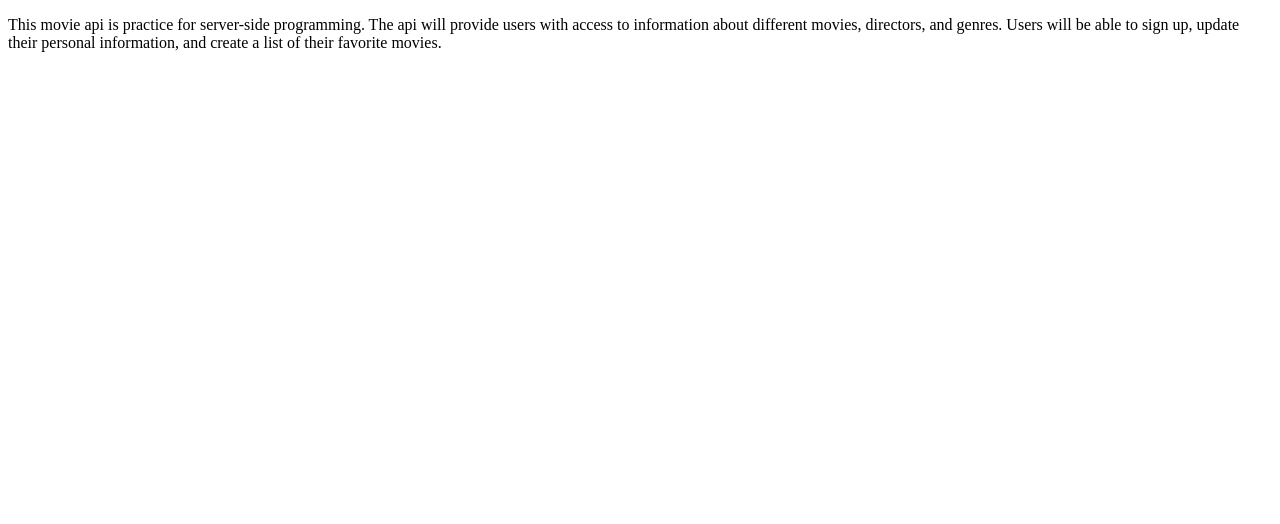
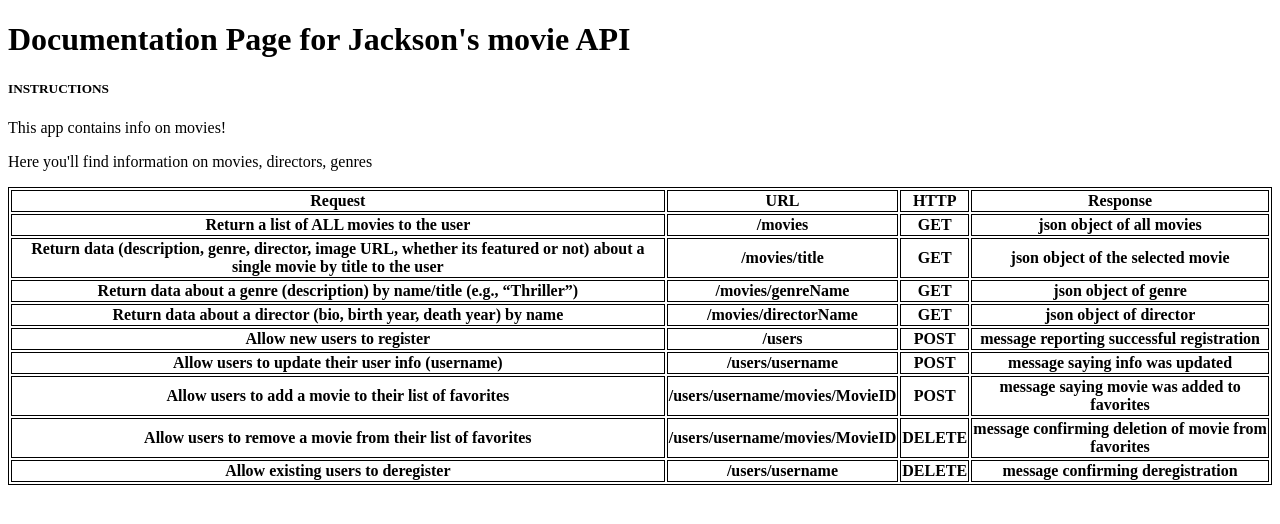
Before and after one commit to jacksonpickard/movie_api, a website: page public/documentation.html in a window 1280 px wide. Drawn offline with Linux system fonts and the light colour scheme.

Commit message:
Update documentation.html

```diff
--- a/public/documentation.html
+++ b/public/documentation.html
@@ -5,13 +5,83 @@
   <meta charset="utf-8">
   <meta name="viewport" content="width=device-width">
   <title>Jackson's Movie api</title>
-  <link href="style.css" rel="stylesheet" type="text/css" />
+  <style>
+    table, th, td {
+      border: 1px solid
+    }
+  </style>
 </head>
-
 <body>
-<p>This movie api is practice for server-side programming. The api will provide users with access to information about different
-    movies, directors, and genres. Users will be able to sign up, update their
-    personal information, and create a list of their favorite movies.</p>
+  <h1>Documentation Page for Jackson's movie API</h1>
+  <h5>INSTRUCTIONS</h5>
+    <p>This app contains info on movies!</p>
+    <p>Here you'll find information on movies, directors, genres</p>
+  <table>
+    <thead>
+      <tr>
+        <th>Request</th>
+        <th>URL</th>
+        <th>HTTP</th>
+        <th>Response</th>
+      </tr>
+    </thead>
+    <tbody>
+      <tr>
+        <th>Return a list of ALL movies to the user</th>
+        <th>/movies</th>
+        <th>GET</th>
+        <th>json object of all movies</th>
+      </tr>
+      <tr>
+        <th>Return data (description, genre, director, image URL, whether its featured or not) about a single movie by title to the user</th>
+        <th>/movies/title</th>
+        <th>GET</th>
+        <th>json object of the selected movie</th>
+      </tr>
+      <tr>
+        <th>Return data about a genre (description) by name/title (e.g., “Thriller”)</th>
+        <th>/movies/genreName</th>
+        <th>GET</th>
+        <th>json object of genre</th>
+      </tr>
+      <tr>
+        <th>Return data about a director (bio, birth year, death year) by name</th>
+        <th>/movies/directorName</th>
+        <th>GET</th>
+        <th>json object of director</th>
+      </tr>
+      <tr>
+        <th>Allow new users to register</th>
+        <th>/users</th>
+        <th>POST</th>
+        <th>message reporting successful registration</th>
+      </tr>
+      <tr>
+        <th>Allow users to update their user info (username)</th>
+        <th>/users/username</th>
+        <th>POST</th>
+        <th>message saying info was updated</th>
+      </tr>
+      <tr>
+        <th>Allow users to add a movie to their list of favorites</th>
+        <th>/users/username/movies/MovieID</th>
+        <th>POST</th>
+        <th>message saying movie was added to favorites</th>
+      </tr>
+      <tr>
+        <th>Allow users to remove a movie from their list of favorites</th>
+        <th>/users/username/movies/MovieID</th>
+        <th>DELETE</th>
+        <th>message confirming deletion of movie from favorites</th>
+      </tr>
+      <tr>
+        <th>Allow existing users to deregister</th>
+        <th>/users/username</th>
+        <th>DELETE</th>
+        <th>message confirming deregistration</th>
+      </tr>
+    </tbody>
+  </table>
 </body>
 
 </html>
```
